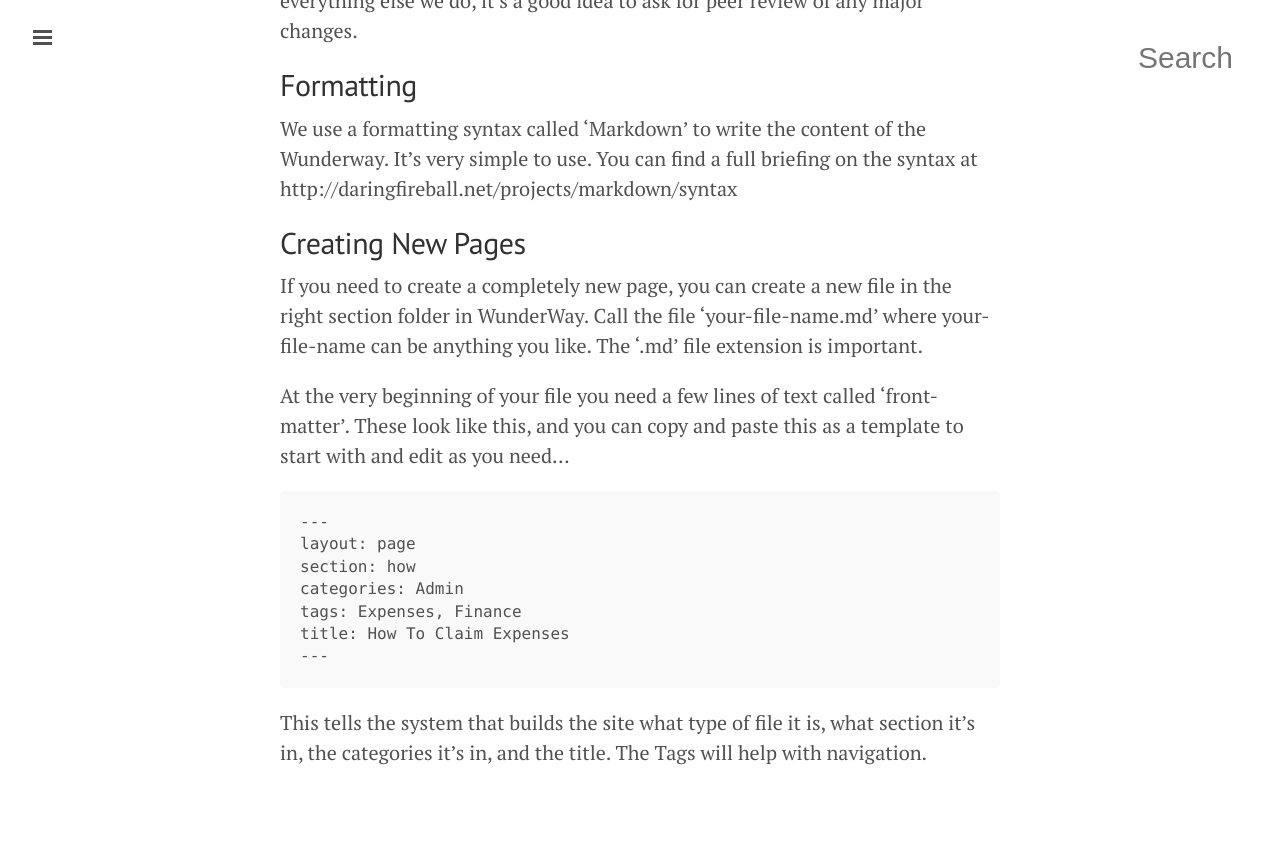
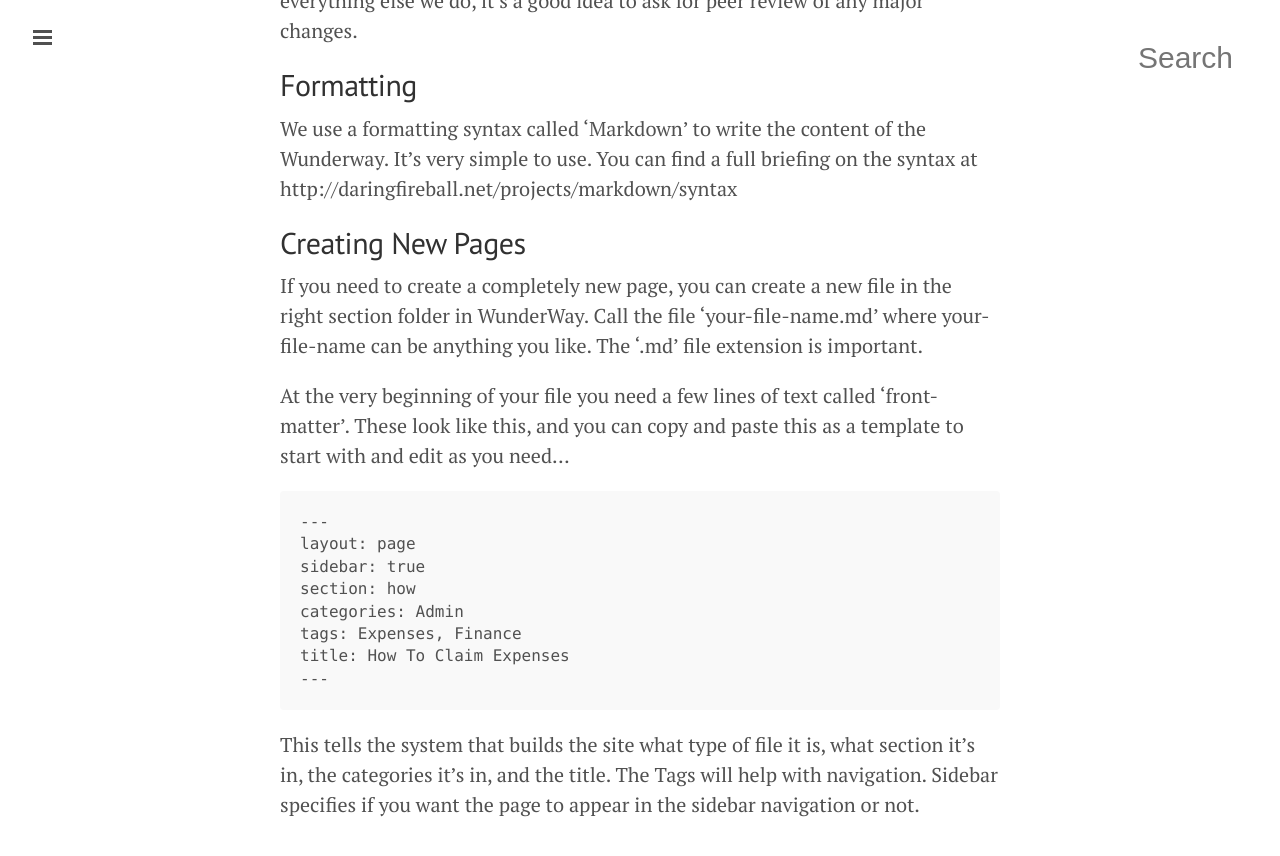
Before and after one commit to tormi/WunderWay, a Jekyll site: the page built from how/how-edit-wunderway.md, in a window 1280 px wide and 900 px high, scrolled down 2201 px. Shown: the top 856 px of the window. Built offline with Jekyll 4.4.1, drawn with Linux system fonts in a browser that asks for light colours; Markdown is read by kramdown in place of the engine named in the settings.

Commit message:
Added instructions for the sidebar YML

```diff
--- a/how/how-edit-wunderway.md
+++ b/how/how-edit-wunderway.md
@@ -56,10 +56,11 @@ At the very beginning of your file you need a few lines of text called 'front-ma
 
     ---
     layout: page
+    sidebar: true
     section: how
     categories: Admin
     tags: Expenses, Finance
     title: How To Claim Expenses
     ---
 
-  This tells the system that builds the site what type of file it is, what section it's in, the categories it's in, and the title. The Tags will help with navigation.
+  This tells the system that builds the site what type of file it is, what section it's in, the categories it's in, and the title. The Tags will help with navigation. Sidebar specifies if you want the page to appear in the sidebar navigation or not.
```
